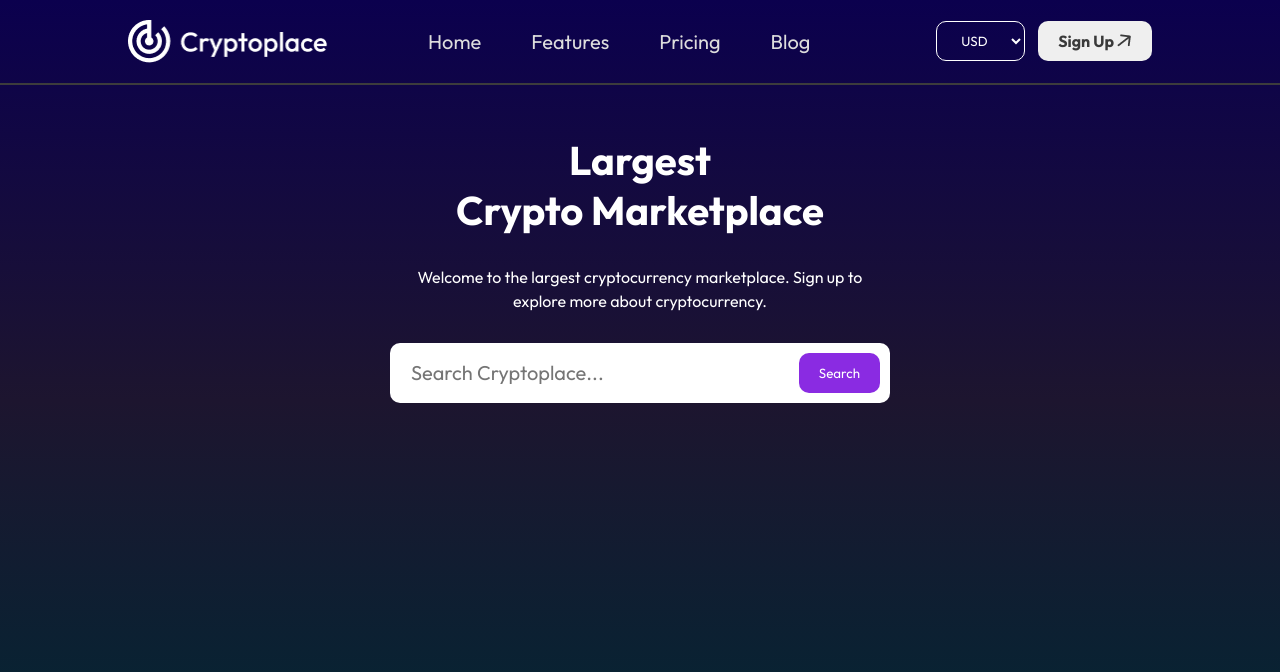
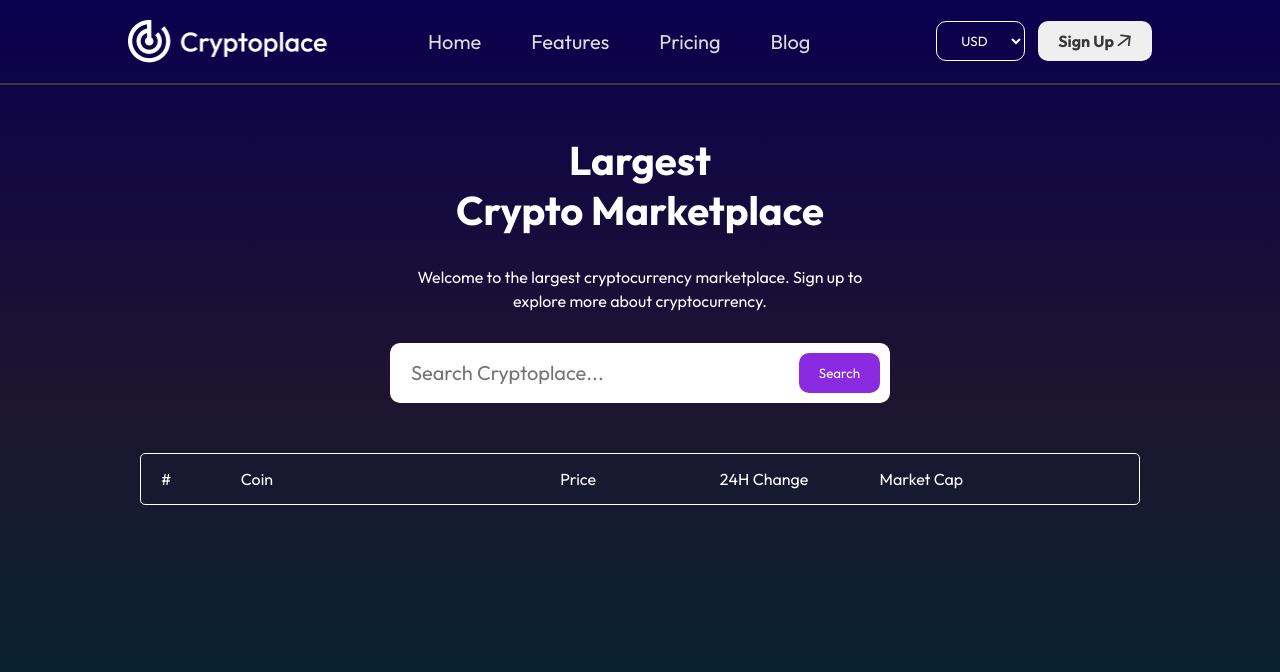
Before and after one commit to ashimaakash03/cryptoplace-app, a React (Vite) app: page / in a window 1280 px wide. Shown: the top 672 px of the page. Built offline with nearby package versions, Linux system fonts and the light colour scheme.

Commit message:
designed table header

```diff
--- a/src/pages/Home/Home.css
+++ b/src/pages/Home/Home.css
@@ -39,12 +39,23 @@
   outline: 0;
   border-radius: 10px;
 }
-.hero button{
+.hero button {
   border: none;
   background: blueviolet;
   color: white;
   padding: 10px 20px;
   border-radius: 10px;
   cursor: pointer;
-
 }
+.crypto-table {
+  max-width: 1000px;
+  margin: auto;
+  border: 1px solid white;
+  border-radius: 5px;
+}
+.table-layout {
+  display: grid;
+  grid-template-columns: 0.5fr 2fr 1fr 1fr 1.5fr;
+  padding: 15px 20px;
+  align-items: center;
+}
--- a/src/pages/Home/Home.jsx
+++ b/src/pages/Home/Home.jsx
@@ -17,6 +17,15 @@ const Home = () => {
           <button type="submit">Search</button>
         </form>
       </div>
+      <div className="crypto-table">
+        <div className="table-layout">
+          <p>#</p>
+          <p>Coin</p>
+          <p>Price</p>
+          <p>24H Change</p>
+          <p>Market Cap</p>
+        </div>
+      </div>
     </div>
   );
 };
```
Lines whose indentation alone changed are shown as unchanged.
